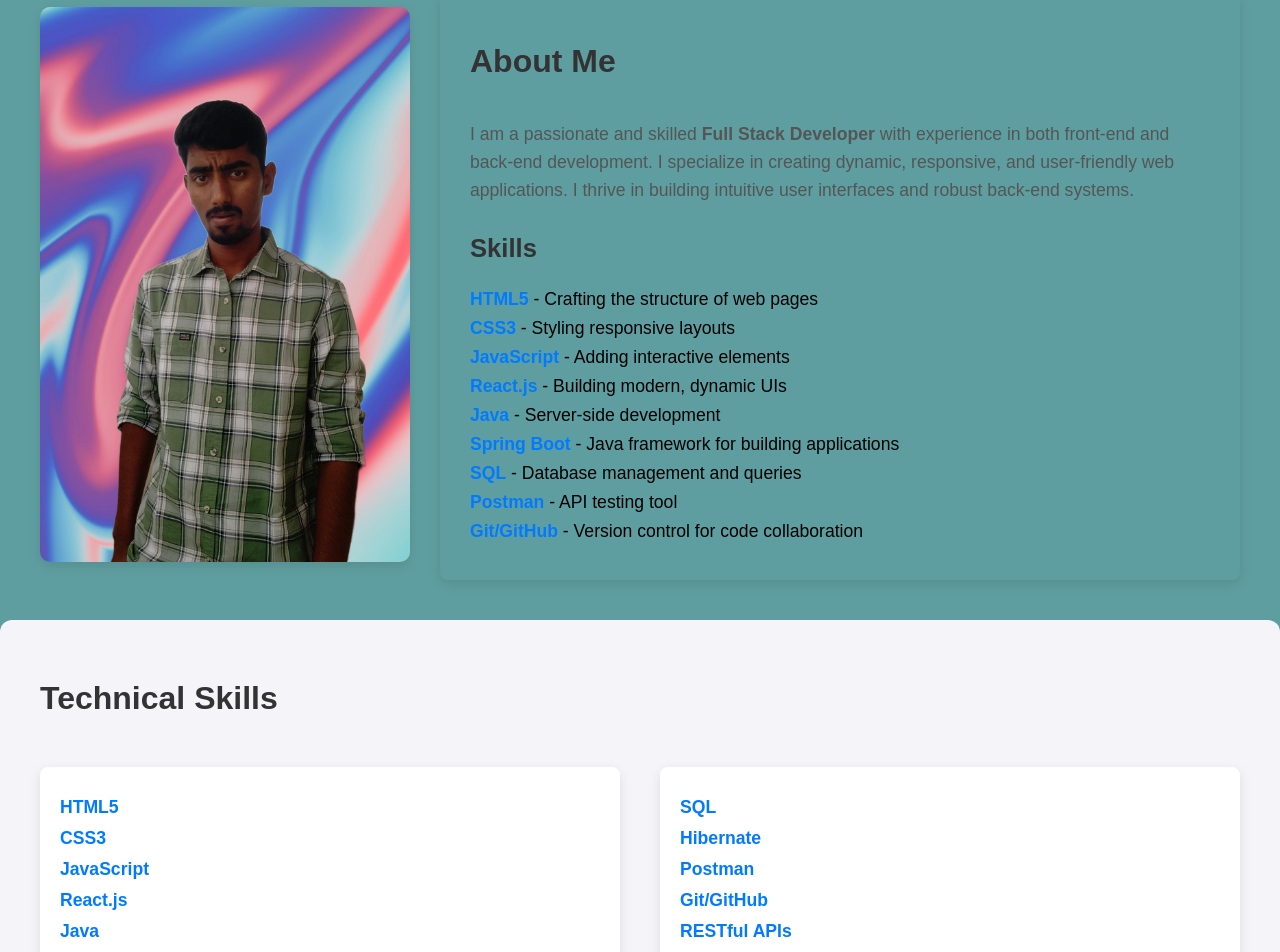
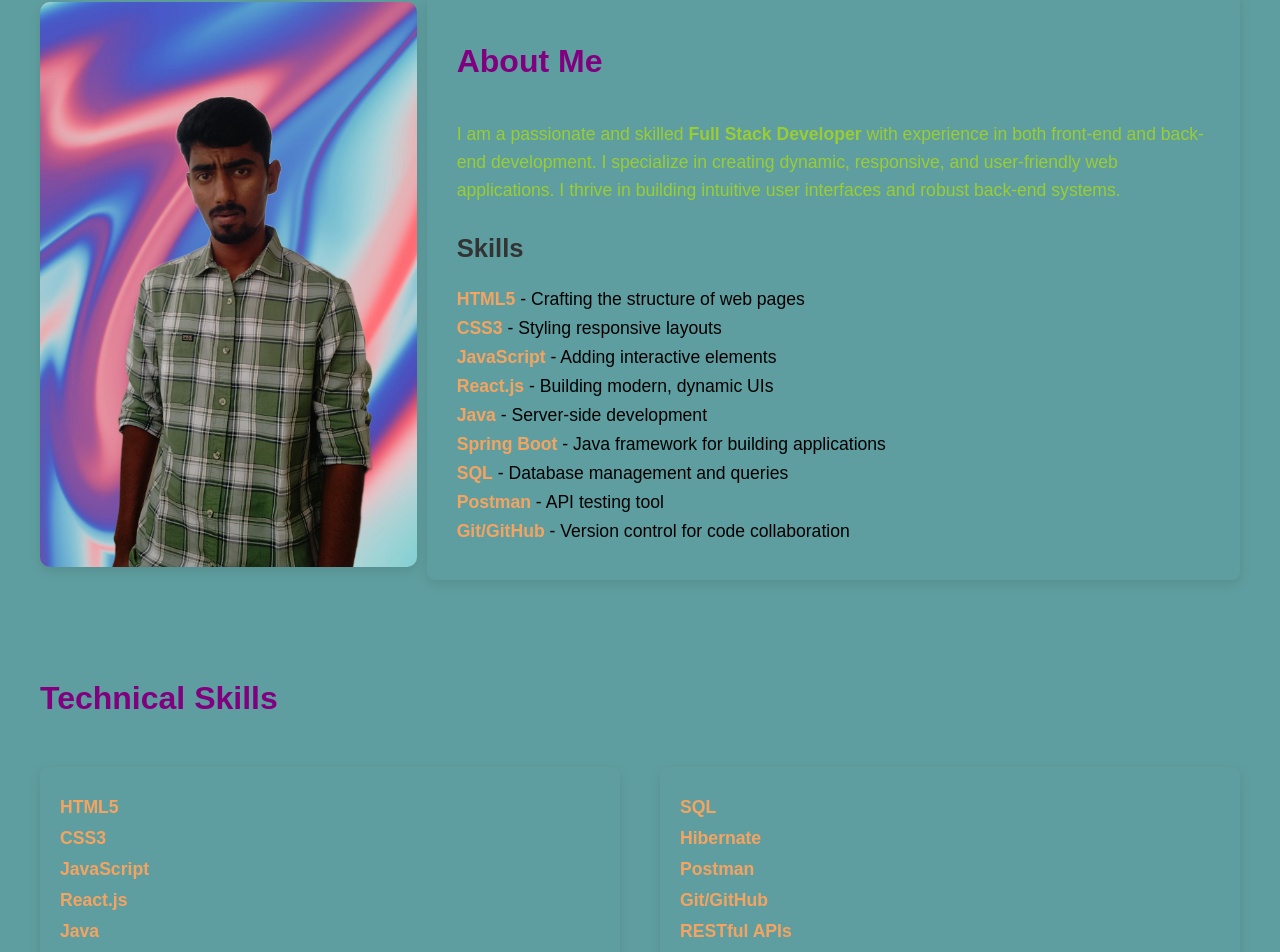
Before and after one commit to mreddy-fullstack/mallikarjunareddy_portfolio, a React (Create React App) app: page / in a window 1280 px wide. Shown: the part 280-1232 px from the top of the page. Built offline with nearby package versions, Linux system fonts and the light colour scheme.

Commit message:
profile updated

```diff
--- a/public/index.html
+++ b/public/index.html
@@ -24,7 +24,7 @@
       work correctly both with client-side routing and a non-root public URL.
       Learn how to configure a non-root public URL by running `npm run build`.
     -->
-    <title>React App</title>
+    <title>Mallikarjuna Reddy</title>
   </head>
   <body>
     <noscript>You need to enable JavaScript to run this app.</noscript>
--- a/src/components/About.css
+++ b/src/components/About.css
@@ -8,14 +8,15 @@
 
 .about-container {
   display: flex;
-  justify-content: space-between;
-  gap: 30px;
+  /* justify-content: space-between; */
+  gap: 10px;
   align-items: center;
 }
 
 .about-image {
   flex: 1;
   min-width: 250px;
+  height: 570px;
   text-align: center;
 }
 
@@ -30,7 +31,6 @@
   flex: 2;
   min-width: 300px;
   padding: 30px;
-  /* background-color: #ffffff; White background for content */
   border-radius: 8px;
   box-shadow: 0 4px 12px rgba(0, 0, 0, 0.1);
   text-align: left;
@@ -38,13 +38,13 @@
 
 .about-content h2 {
   font-size: 2rem;
-  color: #333; /* Dark text color */
+  color: purple; /* Dark text color */
   margin-bottom: 20px;
 }
 
 .about-content p {
   font-size: 1.1rem;
-  color: #555; /* Lighter text color */
+  color: yellowgreen; /* Lighter text color */
   line-height: 1.6;
   margin-bottom: 20px;
 }
@@ -66,7 +66,7 @@
 }
 
 .about-content ul li strong {
-  color: #007BFF; /* Highlight skills with a blue color */
+  color: sandybrown; /* Highlight skills with a blue color */
 }
 
 /* Responsive Design for Smaller Screens */
@@ -77,7 +77,7 @@
   }
 
   .about-image {
-    margin-bottom: 20px;
+    margin-bottom: 1px;
   }
 
   .about-content {
--- a/src/components/Contact.js
+++ b/src/components/Contact.js
@@ -5,7 +5,7 @@ const Contact = () => {
   return (
     <section className="contact">
       <h2>Contact</h2>
-      <p>Email: johndoe@example.com</p>
+      <p>Email: mallikarjunareddy8890@example.com</p>
       <p>Phone: +91-8096018847</p>
     </section>
   );
--- a/src/components/Skills.css
+++ b/src/components/Skills.css
@@ -3,13 +3,12 @@
   padding: 40px;
   max-width: 1200px;
   margin: auto;
-  background-color: #f4f4f9;
   border-radius: 12px;
 }
 
 .skills h2 {
   font-size: 2rem;
-  color: #333;
+  color: purple;
   margin-bottom: 30px;
 }
 
@@ -24,7 +23,6 @@
   flex: 1;
   min-width: 280px;
   padding: 20px;
-  background-color: white;
   border-radius: 8px;
   box-shadow: 0 4px 12px rgba(0, 0, 0, 0.1);
 }
@@ -37,12 +35,9 @@
 .skills-column li {
   font-size: 1.1rem;
   margin: 10px 0;
-  color: #555;
+  color:sandybrown;
 }
 
-.skills-column li strong {
-  color: #007BFF;
-}
 
 /* Responsive Design */
 @media (max-width: 768px) {
```
